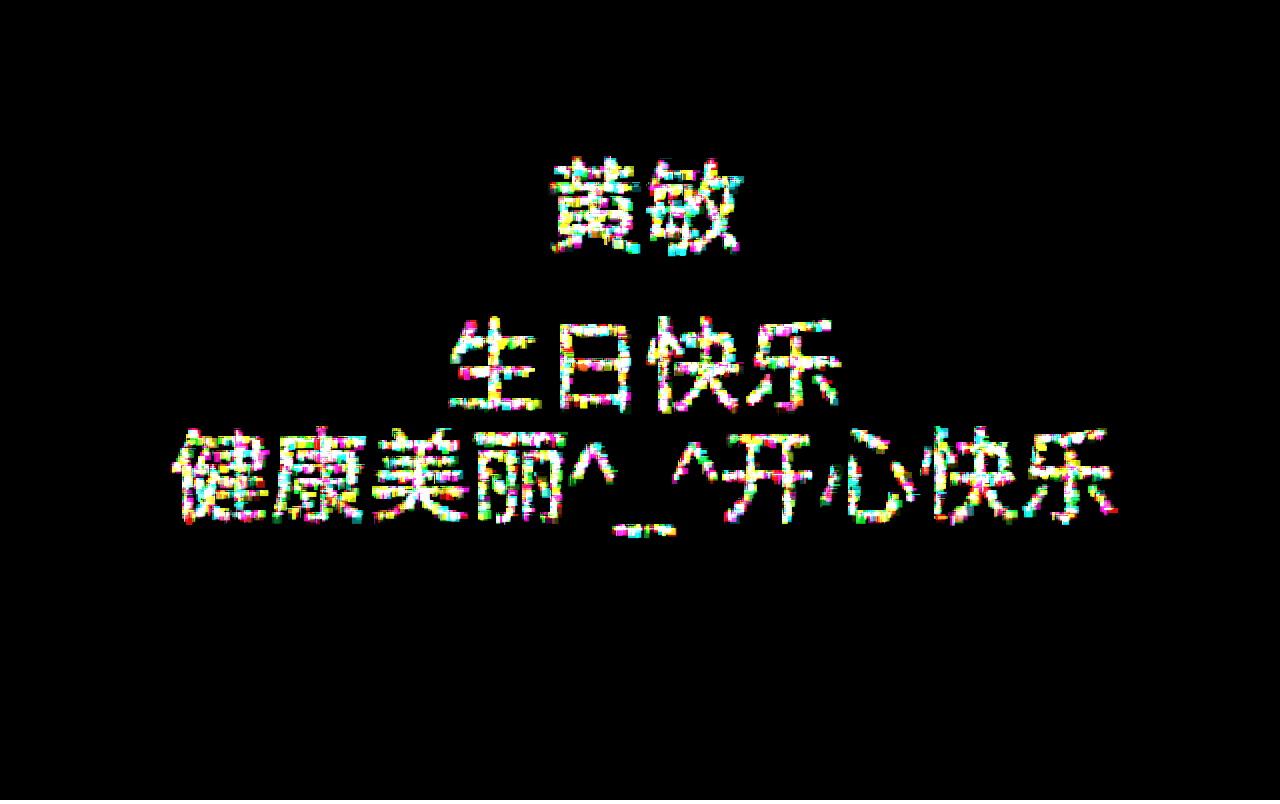
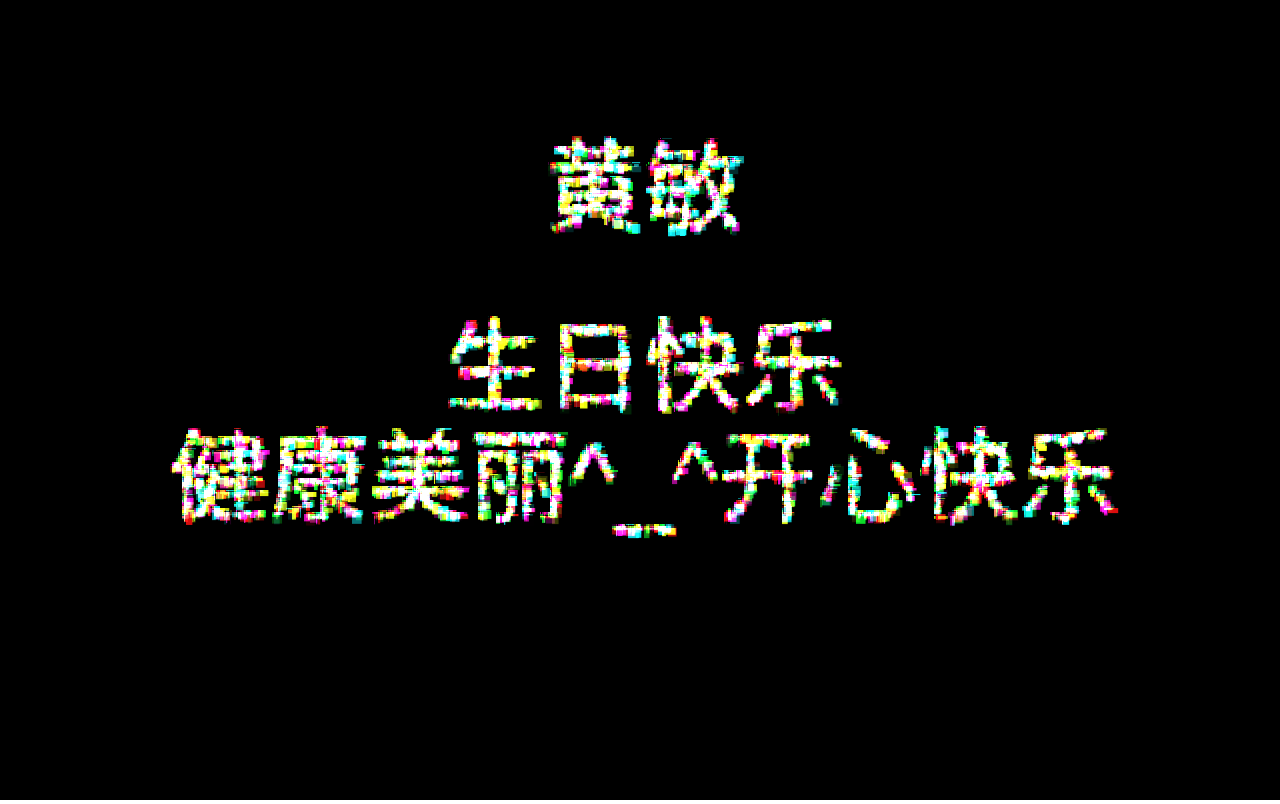
Before and after one commit to Q10Viking/hm, a plain HTML site: page index.html in a window 1280 px wide. Drawn offline with Linux system fonts and the light colour scheme; animation ran at ten frames a second.

Commit message:
Update index.html

```diff
--- a/index.html
+++ b/index.html
@@ -82,7 +82,7 @@ function drawText() {
 	ctx.font = "100px 'Arial', sans-serif";
 	ctx.textAlign = "center";
 	ctx.fillText("生日快乐", W/2, H/2);
-	ctx.fillText("黄敏", W/2, H/2-H/5);
+	ctx.fillText("黄敏", W/2, H/2-H/5-20);
 	ctx.fillText("健康美丽^_^开心快乐", W/2, H/2+H/5-50);
 }
 // Clear the canvas
```
